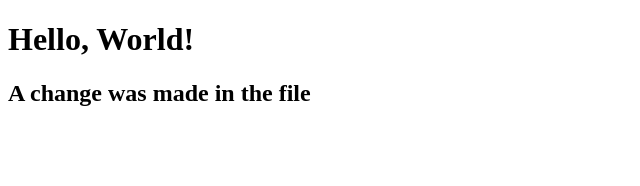
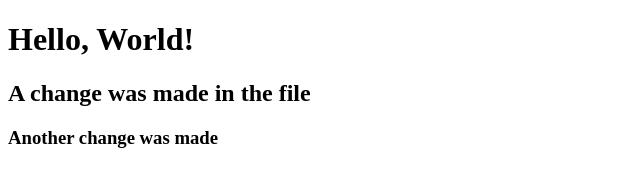
Before and after one commit to telechubby/KIII-Jenkins-BlueOcean, a plain HTML site: page index.html in a window 1280 px wide. Shown: the whole page, without its empty margins (0-640 px from the left). Drawn offline with Linux system fonts and the light colour scheme.

Commit message:
Modified index.html

```diff
--- a/index.html
+++ b/index.html
@@ -3,4 +3,5 @@
 <body>
 	<h1>Hello, World!</h1>
 	<h2>A change was made in the file</h2>
+	<h3>Another change was made</h3>
 </body>
```
